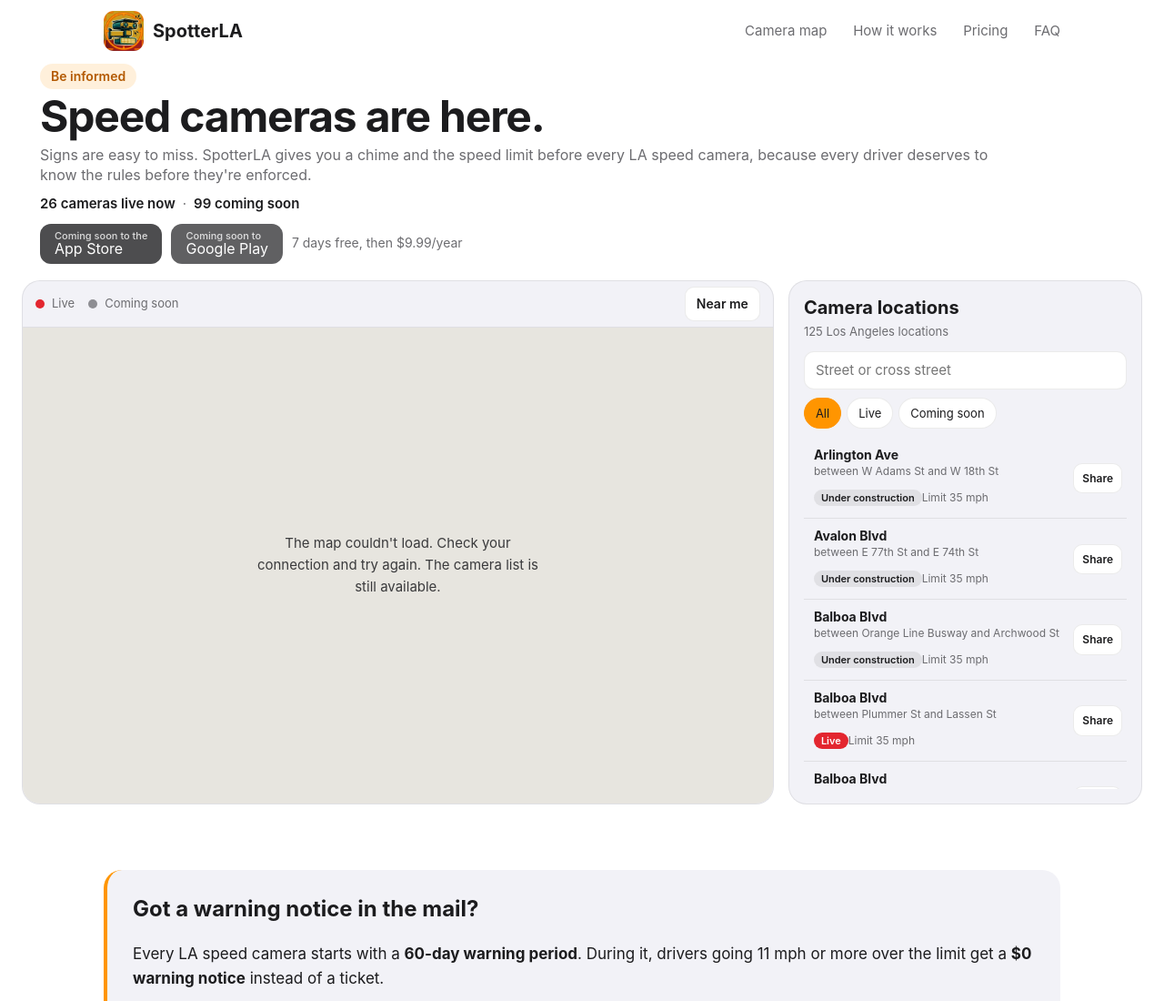
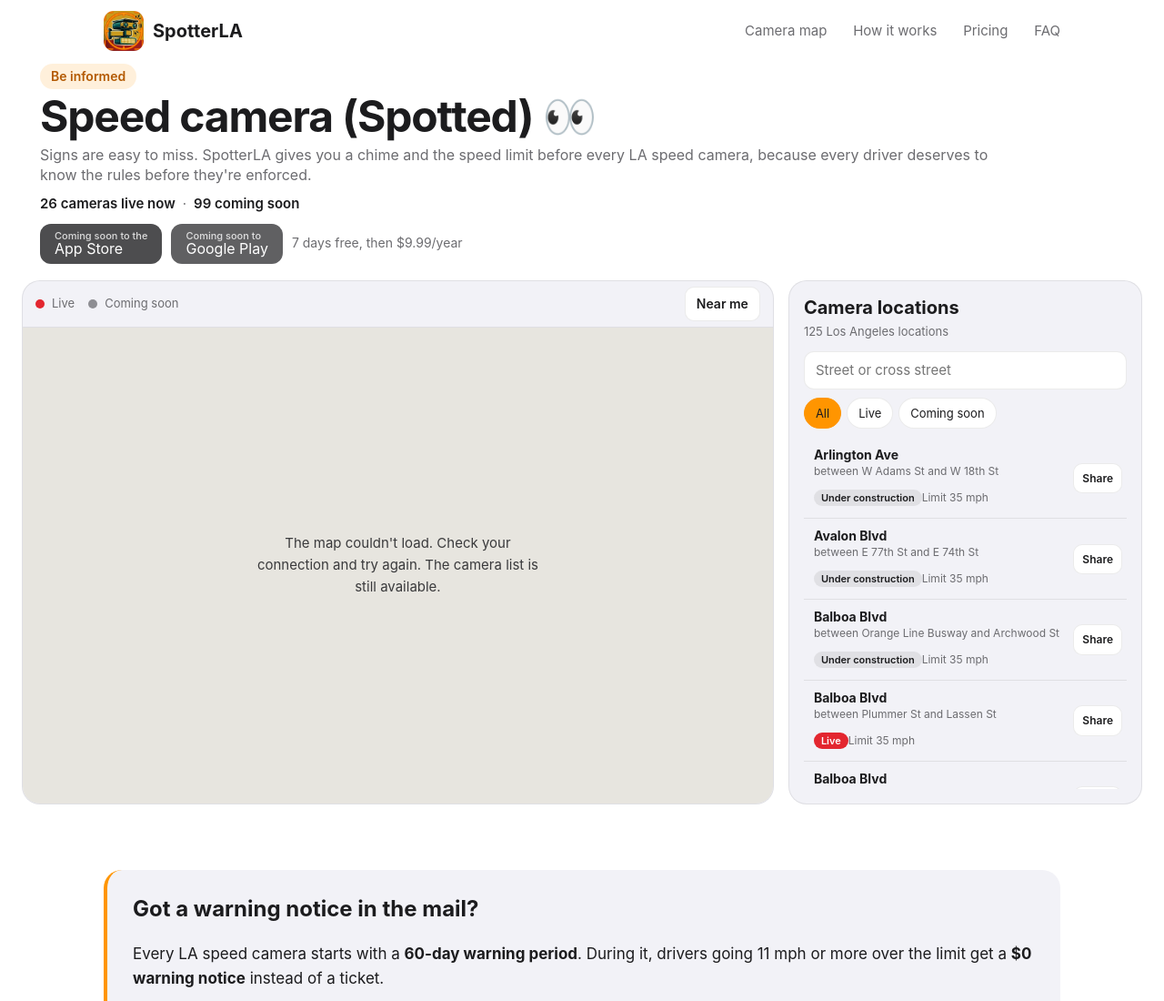
Before and after one commit to jakeboss101/spotterla-site, a plain HTML site: page index.html in a window 1280 px wide. Shown: the top 1100 px of the page at 91% size. Drawn offline with Linux system fonts and the light colour scheme.

Commit message:
added speed camera (spotted)

```diff
--- a/index.html
+++ b/index.html
@@ -30,7 +30,7 @@
 <header class="site-hero">
     <div class="hero-copy">
         <p class="eyebrow">Be informed</p>
-        <h1>Speed cameras are here.</h1>
+        <h1>Speed camera (Spotted) <span>&#128064;</span></h1>
         <p class="lead">Signs are easy to miss. SpotterLA gives you a chime and the speed limit before every LA speed camera, because every driver deserves to know the rules before they're enforced.</p>
         <p class="camera-count" aria-live="polite">
             <strong data-count="live"><!-- LIVE:START -->26<!-- LIVE:END --> cameras live now</strong>
```
